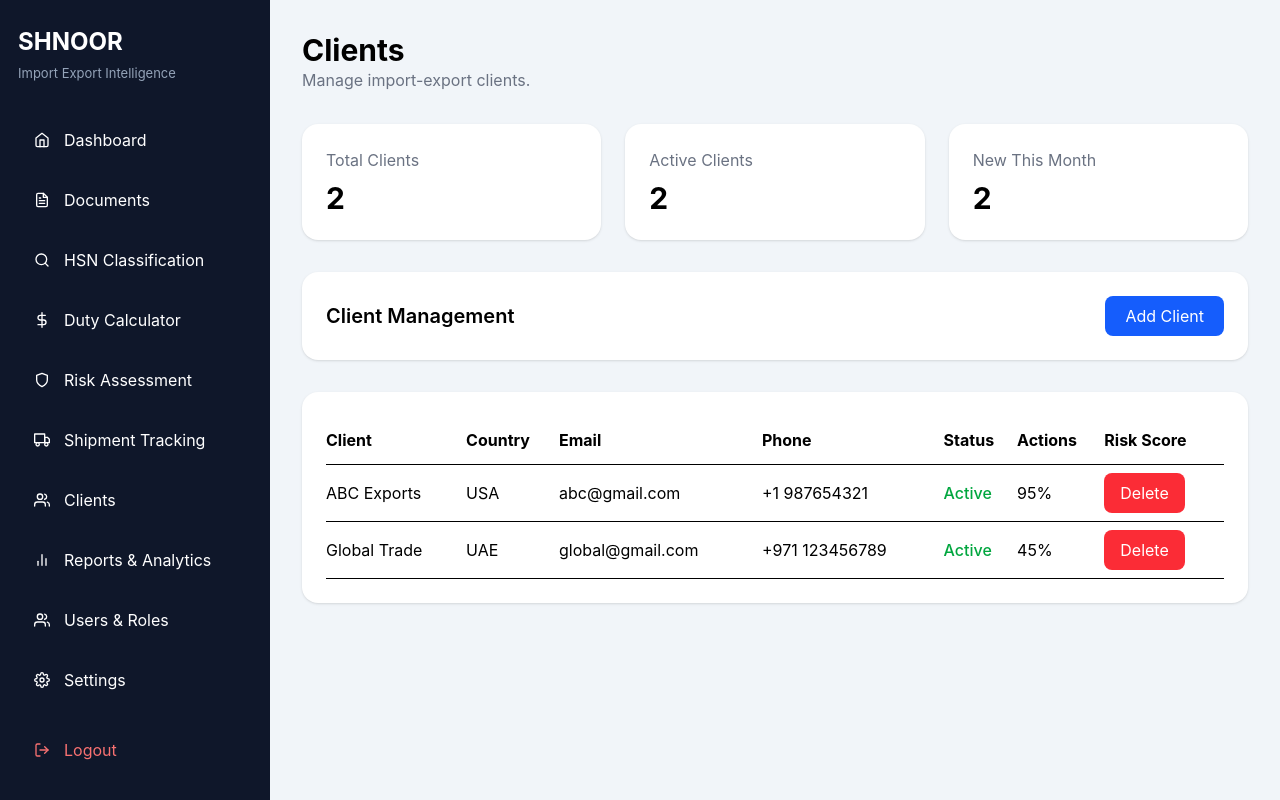
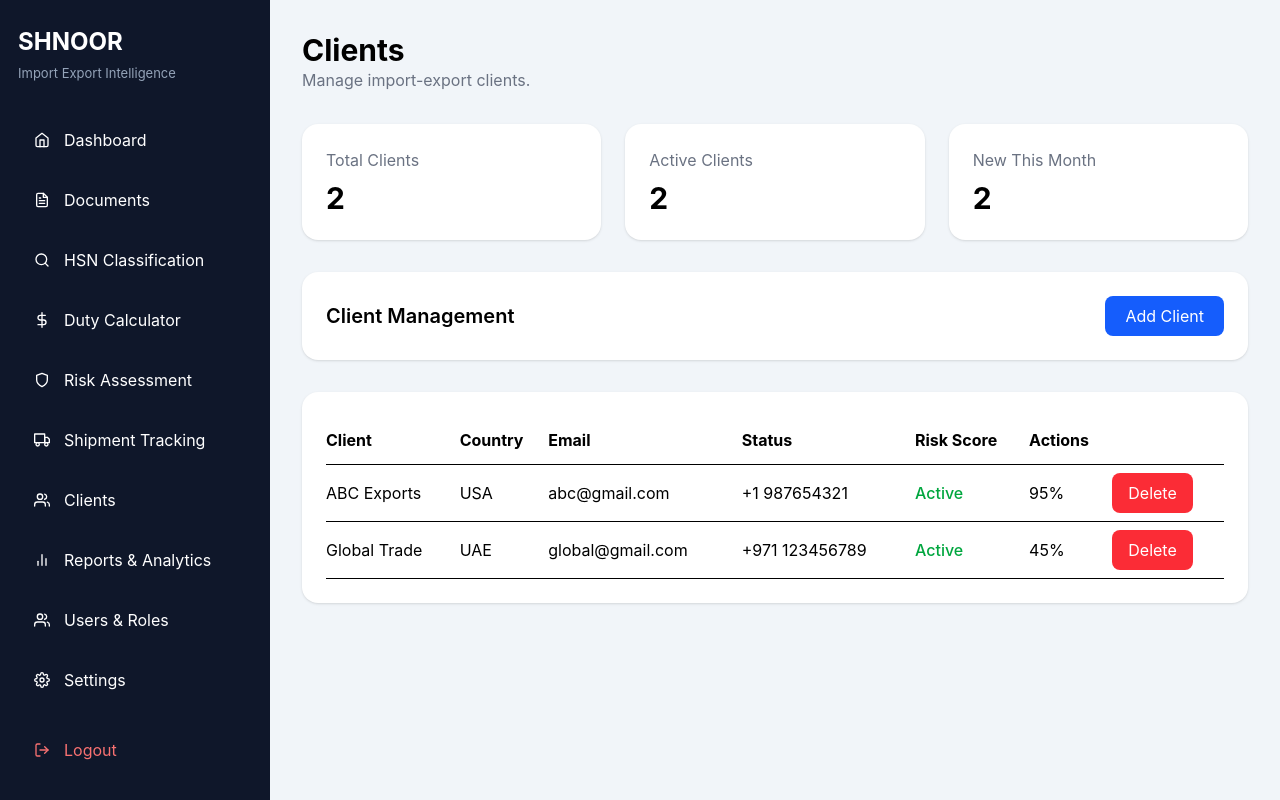
Before and after one commit to aceananya/ai-import-export-intelligence-system, a React (Vite) app in the folder frontend/: page /clients in a window 1280 px wide. Built offline with nearby package versions, Linux system fonts and the light colour scheme; some icons are missing.

Commit message:
fix clients page

```diff
--- a/frontend/src/pages/Clients.jsx
+++ b/frontend/src/pages/Clients.jsx
@@ -224,19 +224,16 @@ function Clients() {
               </th>
 
               <th className="text-left py-3">
-                Phone
-              </th>
+  Status
+</th>
 
-              <th className="text-left py-3">
-                Status
-              </th>
+<th className="text-left py-3">
+  Risk Score
+</th>
 
-              <th className="text-left py-3">
-                Actions
-              </th>
-              <th className="text-left py-3">
-                Risk Score
-              </th>
+<th className="text-left py-3">
+  Actions
+</th>
 
             </tr>
           </thead>
```
